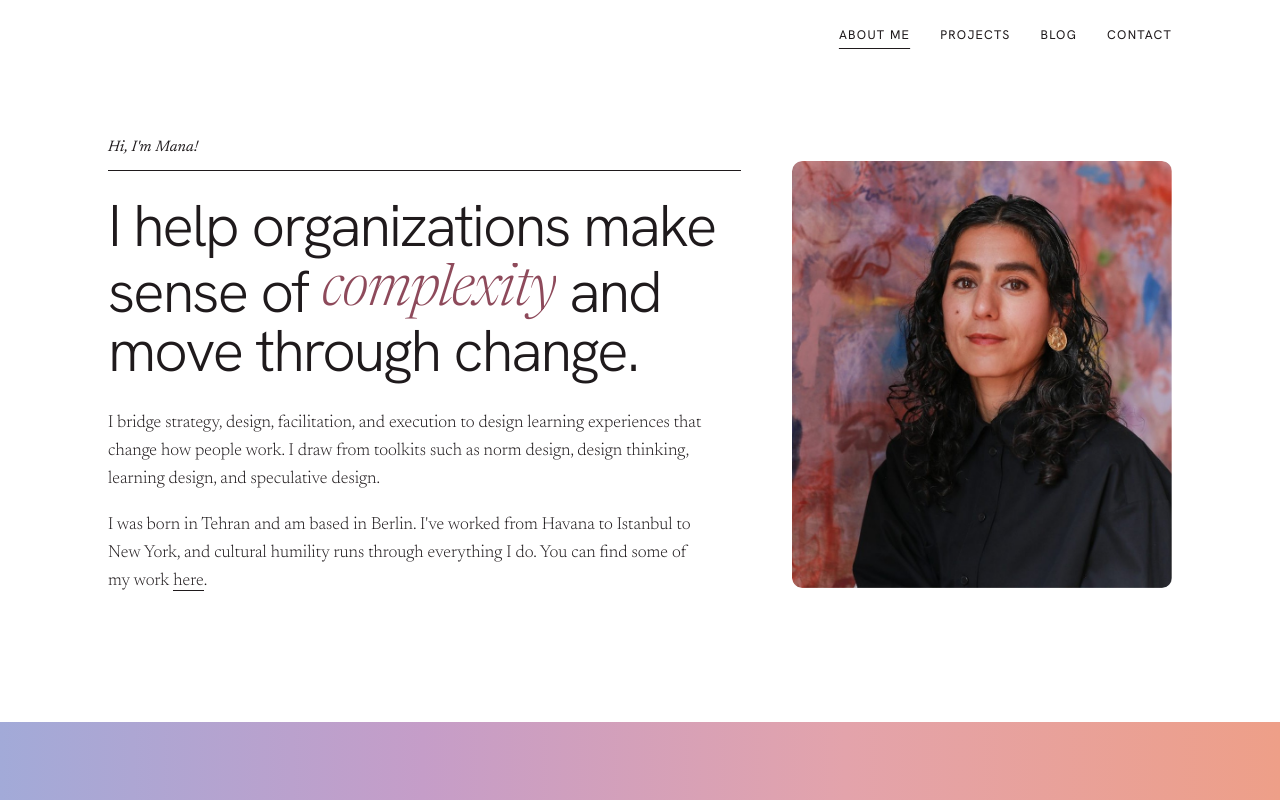
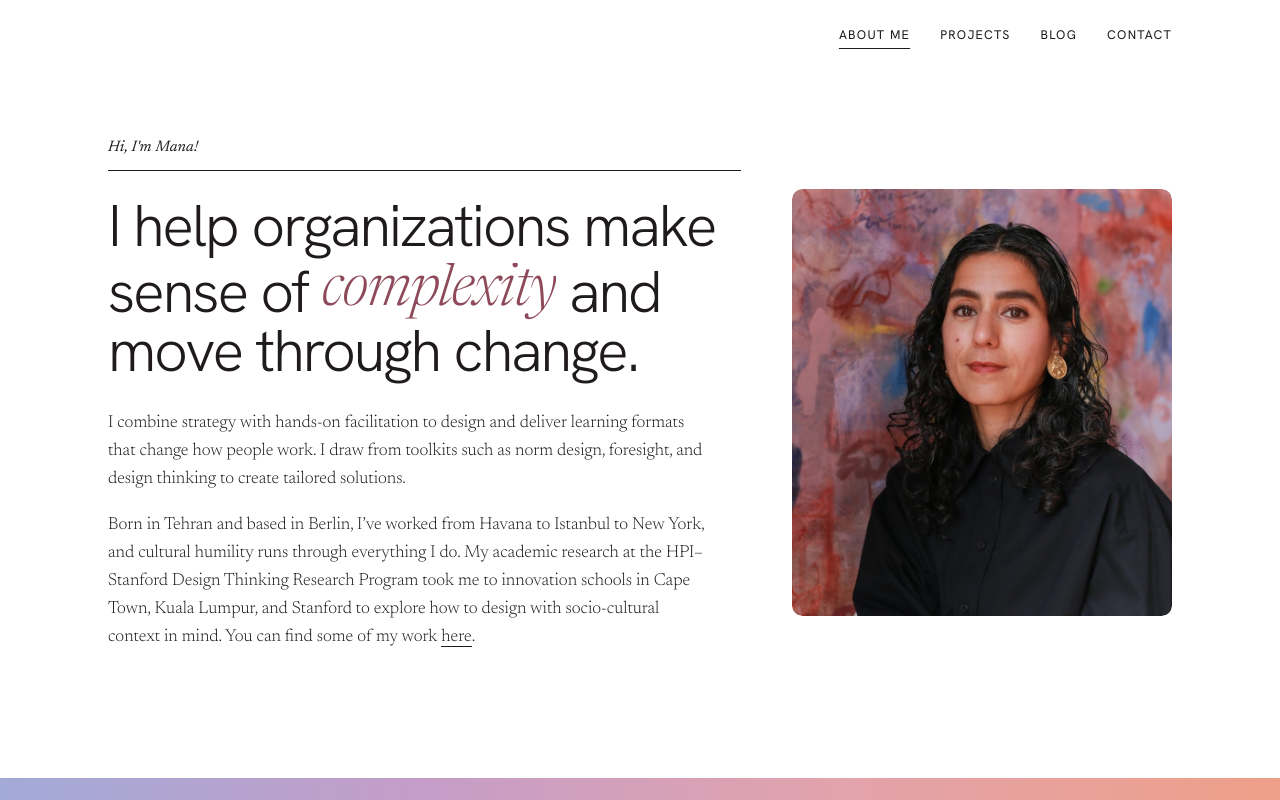
Before and after one commit to manataheri/manataheri.github.io, a plain HTML site: page index.html in a window 1280 px wide. Shown: the top 800 px of the page. Drawn offline with Linux system fonts and the light colour scheme.

Commit message:
Publish site update

```diff
--- a/index.html
+++ b/index.html
@@ -30,8 +30,8 @@
       <div class="lander-hero-text">
         <p class="hello">Hi, I'm Mana!</p>
         <h1 class="statement">I help organizations<br class="br-wide" /> make sense of <em>complexity</em><br class="br-wide" /> and move through change.</h1>
-        <p>I bridge strategy, design, facilitation, and execution to design learning experiences that change how people work. I draw from toolkits such as norm design, design thinking, learning design, and speculative design.</p>
-        <p>I was born in Tehran and am based in Berlin. I've worked from Havana to Istanbul to New York, and cultural humility runs through everything I do. You can find some of my work <a href="projects.html">here</a>.</p>
+        <p>I combine strategy with hands-on facilitation to design and deliver learning formats that change how people work. I draw from toolkits such as norm design, foresight, and design thinking to create tailored solutions.</p>
+        <p>Born in Tehran and based in Berlin, I&#8217;ve worked from Havana to Istanbul to New York, and cultural humility runs through everything I do. My academic research at the HPI&#8211;Stanford Design Thinking Research Program took me to innovation schools in Cape Town, Kuala Lumpur, and Stanford to explore how to design with socio-cultural context in mind. You can find some of my work <a href="projects.html">here</a>.</p>
       </div>
       <div class="lander-hero-photo">
         <img src="images/mana-portrait.jpg?v=1" alt="Portrait of Dr. Mana Taheri" />
```
